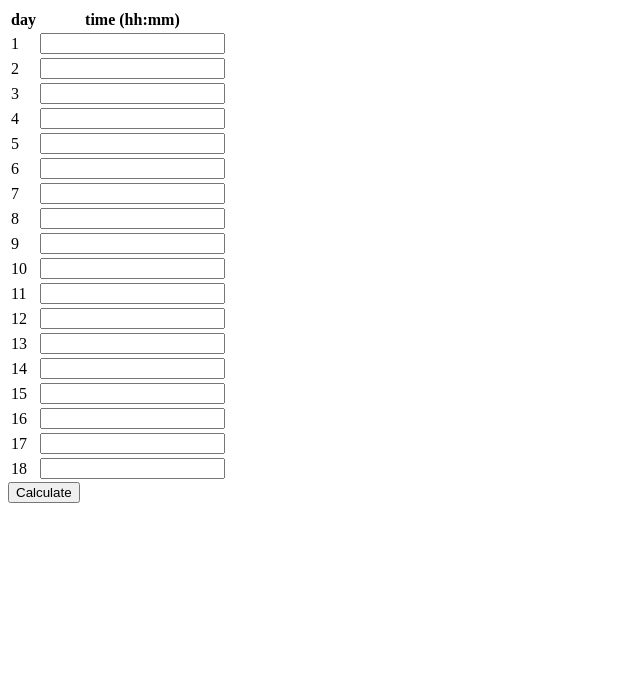
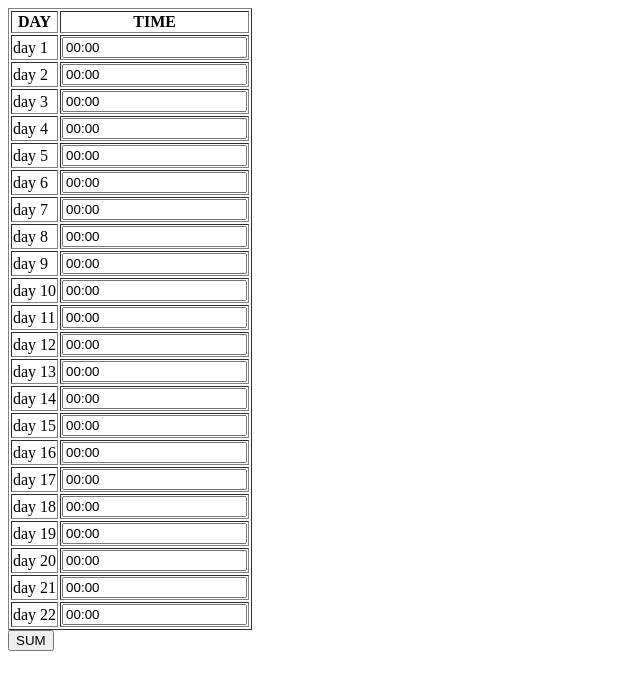
Before and after one commit to fusupo/rp, a plain HTML site: page sum.html in a window 1280 px wide. Shown: the whole page, without its empty margins (0-640 px from the left). Drawn offline with Linux system fonts and the light colour scheme.

Commit message:
Update sum.html

```diff
--- a/sum.html
+++ b/sum.html
@@ -6,89 +6,140 @@ and open the template in the editor.
 -->
 <html>
     <head>
-        <title>TODO supply a title</title>
+        <title>SUM time intervals</title>
         <meta charset="UTF-8">
         <meta name="viewport" content="width=device-width, initial-scale=1.0">
     </head>
     <body>
-        <table>
+        <table border="1">
+            <tbody>
                 <tr>
-                <th>day</th>
-                <th>time (hh:mm)</th>
+                    <th>DAY</th>
+                    <th>TIME</th>
                 </tr>
                 <tr>
-                <td>1</td>
-                <td><input class="c" name="hours for day"></td>
+                    <td>day 1</td>
+                    <td><input type="text" class="duration_time" value="00:00"></td>
                 </tr>
                 <tr>
-                <td>2</td>
-                <td><input class="c" name="hours for day"></td>
+                    <td>day 2</td>
+                    <td><input type="text" class="duration_time" value="00:00"></td>
                 </tr>
                 <tr>
-                <td>3</td>
-                <td><input class="c" name="hours for day"></td>
+                    <td>day 3</td>
+                    <td><input type="text" class="duration_time" value="00:00"></td>
                 </tr>
                 <tr>
-                <td>4</td>
-                <td><input class="c" name="hours for day"></td>
+                    <td>day 4</td>
+                    <td><input type="text" class="duration_time" value="00:00"></td>
                 </tr>
                 <tr>
-                <td>5</td>
-                <td><input class="c" name="hours for day"></td>
+                    <td>day 5</td>
+                    <td><input type="text" class="duration_time" value="00:00"></td>
                 </tr>
                 <tr>
-                <td>6</td>
-                <td><input class="c" name="hours for day"></td>
+                    <td>day 6</td>
+                    <td><input type="text" class="duration_time" value="00:00"></td>
                 </tr>
                 <tr>
-                <td>7</td>
-                <td><input class="c" name="hours for day"></td>
+                    <td>day 7</td>
+                    <td><input type="text" class="duration_time" value="00:00"></td>
                 </tr>
                 <tr>
-                <td>8</td>
-                <td><input class="c" name="hours for day"></td>
+                    <td>day 8</td>
+                    <td><input type="text" class="duration_time" value="00:00"></td>
                 </tr>
                 <tr>
-                <td>9</td>
-                <td><input class="c" name="hours for day"></td>
+                    <td>day 9</td>
+                    <td><input type="text" class="duration_time" value="00:00"></td>
                 </tr>
                 <tr>
-                <td>10</td>
-                <td><input class="c" name="hours for day"></td>
+                    <td>day 10</td>
+                    <td><input type="text" class="duration_time" value="00:00"></td>
                 </tr>
                 <tr>
-                <td>11</td>
-                <td><input class="c" name="hours for day"></td>
+                    <td>day 11</td>
+                    <td><input type="text" class="duration_time" value="00:00"></td>
                 </tr>
                 <tr>
-                <td>12</td>
-                <td><input class="c" name="hours for day"></td>
+                    <td>day 12</td>
+                    <td><input type="text" class="duration_time" value="00:00"></td>
                 </tr>
                 <tr>
-                <td>13</td>
-                <td><input class="c" name="hours for day"></td>
+                    <td>day 13</td>
+                    <td><input type="text" class="duration_time" value="00:00"></td>
                 </tr>
                 <tr>
-                <td>14</td>
-                <td><input class="c" name="hours for day"></td>
+                    <td>day 14</td>
+                    <td><input type="text" class="duration_time" value="00:00"></td>
                 </tr>
                 <tr>
-                <td>15</td>
-                <td><input class="c" name="hours for day"></td>
+                    <td>day 15</td>
+                    <td><input type="text" class="duration_time" value="00:00"></td>
                 </tr>
                 <tr>
-                <td>16</td>
-                <td><input class="c" name="hours for day"></td>
+                    <td>day 16</td>
+                    <td><input type="text" class="duration_time" value="00:00"></td>
                 </tr>
                 <tr>
-                <td>17</td>
-                <td><input class="c" name="hours for day"></td>
+                    <td>day 17</td>
+                    <td><input type="text" class="duration_time" value="00:00"></td>
                 </tr>
                 <tr>
-                <td>18</td>
-                <td><input class="c" name="hours for day"></td>
+                    <td>day 18</td>
+                    <td><input type="text" class="duration_time" value="00:00"></td>
                 </tr>
+                <tr>
+                    <td>day 19</td>
+                    <td><input type="text" class="duration_time" value="00:00"></td>
+                </tr>
+                <tr>
+                    <td>day 20</td>
+                    <td><input type="text" class="duration_time" value="00:00"></td>
+                </tr>
+                <tr>
+                    <td>day 21</td>
+                    <td><input type="text" class="duration_time" value="00:00"></td>
+                </tr>
+                <tr>
+                    <td>day 22</td>
+                    <td><input type="text" class="duration_time" value="00:00"></td>
+                </tr>
+
+            </tbody>
         </table>
-        <button>Calculate</button>
+        <button onclick="foo()">SUM</button>
+        <p class="total_duration_time"></p>
+        <script>
+            var totalDurationTime = document.getElementsByClassName("total_duration_time")[0],
+                durationTimes = document.getElementsByClassName("duration_time"),
+                total = {
+                    hours: 0,
+                    minutes: 0
+                };
+
+            function zeroPad (num) {
+                var str = num.toString();
+
+                if (str.length < 2) {
+                    str = "0" + str;
+                }
+
+                return str;
+            }
+            function foo(){
+            Array.prototype.forEach.call(durationTimes, function (time) {
+                var parts = time.value.split(":"),
+                    temp;
+
+                temp = (+parts[1] + total.minutes);
+                total.minutes = temp % 60;
+                total.hours = (+parts[0] + total.hours) + (temp - total.minutes) / 60;
+            });
+
+            totalDurationTime.textContent = "Total time: " + zeroPad(total.hours) + ":" + zeroPad(total.minutes);
+        }
+
+        </script>
     </body>
 </html>
```
Lines whose indentation alone changed are shown as unchanged.
